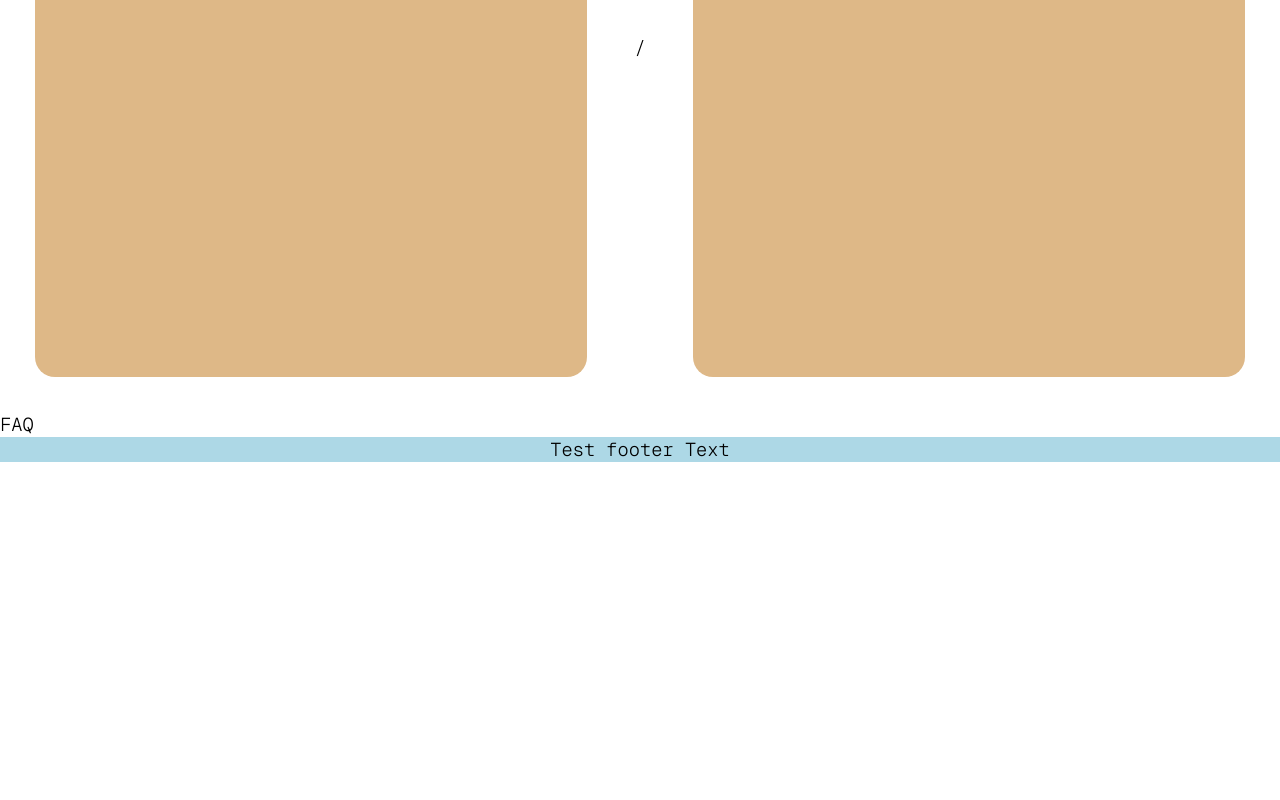
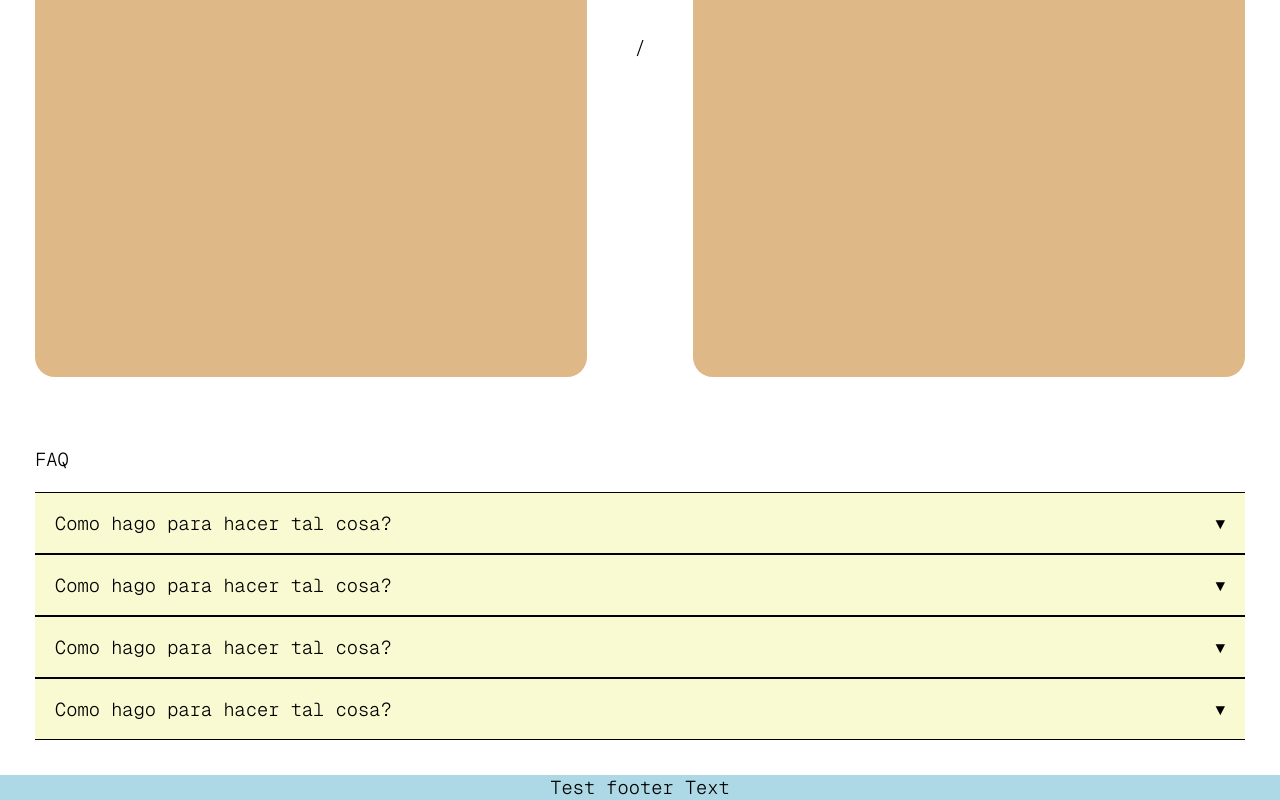
Before and after one commit to Finnet97/fiverr_killer_arg, a plain HTML site: page index.html in a window 1280 px wide. Shown: the part 1094-1894 px from the top of the page. Before the commit the page ends 1556 px from the top, so only its background shows below. Drawn offline with nearby package versions, Linux system fonts and the light colour scheme.

Commit message:
Seccion de FAQ en el index

```diff
--- a/css/styles.css
+++ b/css/styles.css
@@ -145,11 +145,29 @@ h1, h2, h3, p, a {
 }
 
 .indexFAQContainer {
-
+    display: flex;
+    flex-direction: column;
+    margin: 35px;
+    gap: 20px;
 }
 
 .indexFAQ {
+    display: flex;
+    flex-direction: column;
+}
 
+.indexFAQ article {
+    display: flex;
+    align-items: center;
+    background-color: lightgoldenrodyellow;
+    border: 1px;
+    border-left: 0px;
+    border-right: 0px;
+    border-style: solid;
+    border-color: black;
+    padding: 0px 20px;
+    height: 60px;
+    justify-content: space-between;
 }
 
 .indexFooterContainer {
--- a/index.html
+++ b/index.html
@@ -131,7 +131,20 @@
             <h3>FAQ</h3>
             <nav class="indexFAQ">
                 <article>
-
+                    <h3>Como hago para hacer tal cosa?</h3>
+                    <p>▼</p>
+                </article>
+                <article>
+                    <h3>Como hago para hacer tal cosa?</h3>
+                    <p>▼</p>
+                </article>
+                <article>
+                    <h3>Como hago para hacer tal cosa?</h3>
+                    <p>▼</p>
+                </article>
+                <article>
+                    <h3>Como hago para hacer tal cosa?</h3>
+                    <p>▼</p>
                 </article>
             </nav>
         </section>
```
